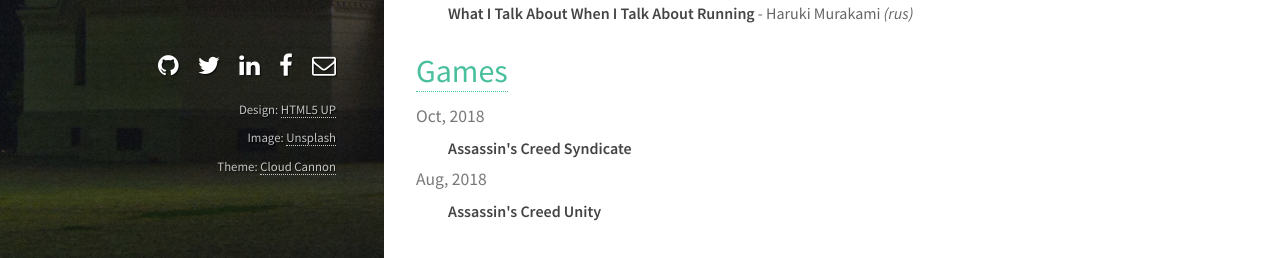
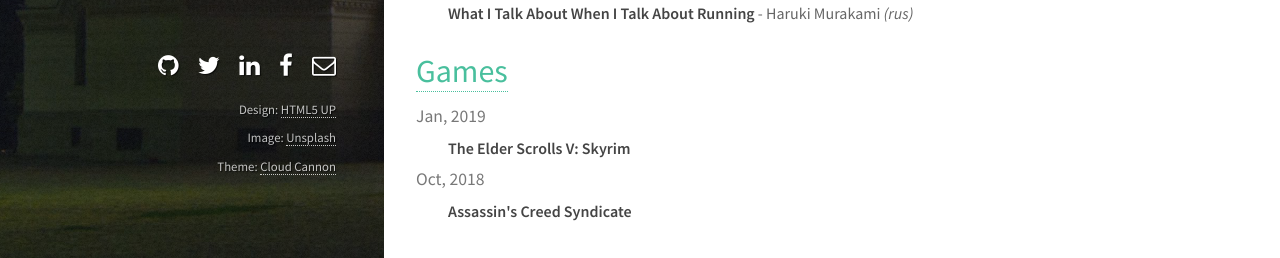
Before and after one commit to tamtamchik/tamtamchik.github.io, a Jekyll site: the page built from index.html, in a window 1280 px wide and 1348 px high. Shown: the part 1087-1345 px from the top of the window. Built offline with Jekyll 4.4.1, drawn with Linux system fonts in a browser that asks for light colours.

Commit message:
Update games.yml

```diff
--- a/_data/games.yml
+++ b/_data/games.yml
@@ -1,3 +1,7 @@
+- date: 2019-01-01
+  games:
+    - name: "The Elder Scrolls V: Skyrim"
+
 - date: 2018-10-01
   games:
     - name: "Assassin's Creed Syndicate"
```
